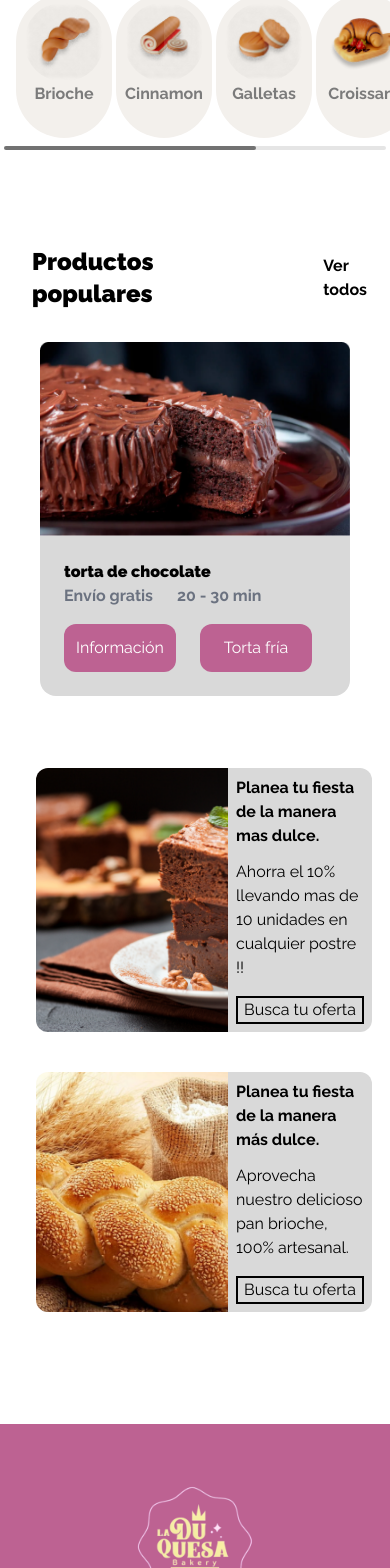
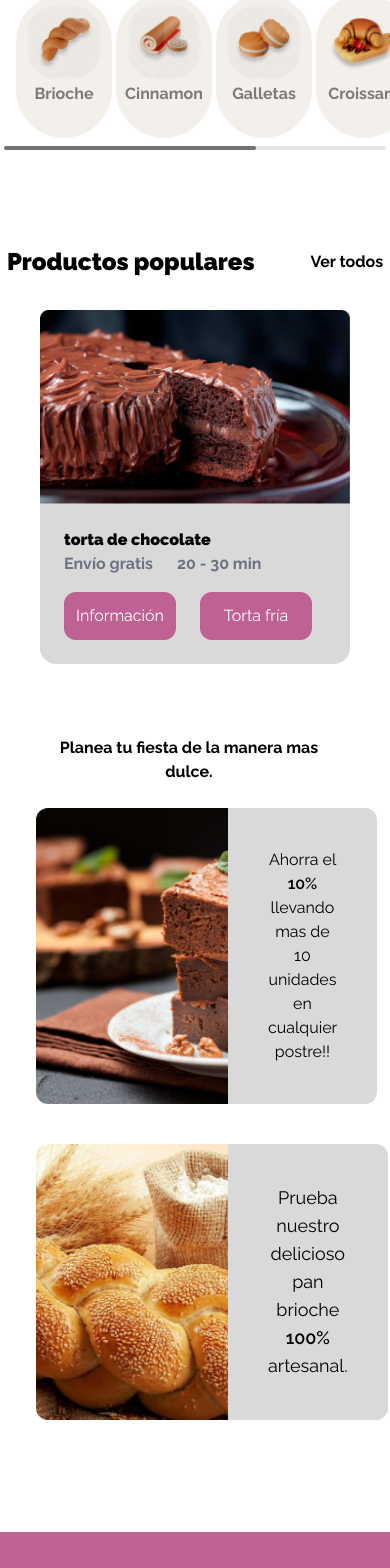
Before and after one commit to sebaacc/PrototipoDuquesaPage, a React (Vite) app in the folder Frontend/la-duquesa-ecommerce/: page / in a window 390 px wide. Shown: the part 422-1990 px from the top of the page. Built offline with nearby package versions, Linux system fonts and the light colour scheme.

Commit message:
responsive home y cambio sugeridos por Recomendaciones arriba del footer

```diff
--- a/Frontend/la-duquesa-ecommerce/src/components/Principal.jsx
+++ b/Frontend/la-duquesa-ecommerce/src/components/Principal.jsx
@@ -6,7 +6,7 @@ function Principal () {
   return (
     <main>
       <header>
-        <h1 className="text-4xl font-black pl-9 pr-9 sm:text-center">
+        <h1 className="text-4xl font-black pl-9 pr-9 text-center">
           ¿Qué te gustaría ordenar esta vez?
         </h1>
       </header>
--- a/Frontend/la-duquesa-ecommerce/src/components/Products.jsx
+++ b/Frontend/la-duquesa-ecommerce/src/components/Products.jsx
@@ -1,15 +1,16 @@
 import chocoColate from '../img/choco-chocolate 1.png'
-
 import { Link } from 'react-router-dom'
 import Sugeridos from './Sugeridos'
 
 function Products () {
   return (
     <div className="mb-12 lg:flex flex-col justify-center xl:p-16">
-      <span className="flex ml-8 mt-3 items-center">
+      <span className="flex md:ml-8 mt-3 items-center max-md:justify-center">
         <h3 className="mr-2 font-black text-2xl">Productos populares</h3>
         <Link to={'/tienda'}>
-          <p className="ml-12 font-bold text-[#BD6292 hover:text-[#BD6292]">Ver todos</p>
+          <p className="ml-12 font-bold text-[#BD6292 hover:text-[#BD6292]">
+            Ver todos
+          </p>
         </Link>
       </span>
       <section className="flex ml-10 mt-8 justify-around">
--- a/Frontend/la-duquesa-ecommerce/src/components/ProductsTable.jsx
+++ b/Frontend/la-duquesa-ecommerce/src/components/ProductsTable.jsx
@@ -51,7 +51,7 @@ const ProductsTable = ({ productos }) => {
               </td>
               <td
                 className={`px-6 py-4 ${
-                  producto.stock === 0 ? 'text-red-500' : ''
+                  producto.stock <= 20 ? 'text-red-500 font-bold bg-[#bd629326]' : ''
                 }`}
               >
                 {producto.stock}
--- a/Frontend/la-duquesa-ecommerce/src/components/Sugeridos.jsx
+++ b/Frontend/la-duquesa-ecommerce/src/components/Sugeridos.jsx
@@ -5,9 +5,10 @@ const Sugeridos = () => {
   return (
     <>
       <section className="ml-3 mt-12 p-6">
-        <article className="hidden xl:flex flex-row mb-6">
-          <h4 className="mr-6">Sugeridos</h4>
-          <p className="font-bold text-[#BD6292]">Ver todos</p>
+        <article className="mb-6 max-md:text-center">
+          <h4 className="mr-6 font-bold mb-3">
+            Planea tu fiesta de la manera mas dulce.
+          </h4>
         </article>
         <div className="md:flex lg:flex flex-row justify-around ">
           <article className="flex mb-10 md:mr-6 lg:mr-8">
@@ -17,15 +18,10 @@ const Sugeridos = () => {
               alt="brownie"
             />
             <span className="bg-[#D9D9D9] rounded-r-xl p-2 flex flex-col justify-center items-center">
-              <p className="font-bold mb-3">
-                Planea tu fiesta de la manera mas dulce.
+              <p className="m-8 text-center">
+                Ahorra el <span className="font-semibold">10%</span> llevando
+                mas de 10 unidades en cualquier postre!!
               </p>
-              <p className="mb-4">
-                Ahorra el 10% llevando mas de 10 unidades en cualquier postre !!
-              </p>
-              <button className="border-2 border-black w-32">
-                Busca tu oferta
-              </button>
             </span>
           </article>
           <article className="flex mb-10 lg:min-h-52">
@@ -35,15 +31,10 @@ const Sugeridos = () => {
               alt="bread"
             />
             <span className="bg-[#D9D9D9] rounded-r-xl p-2 flex flex-col justify-center items-center">
-              <p className="font-bold mb-3">
-                Planea tu fiesta de la manera más dulce.
+              <p className="m-8 text-center text-lg">
+                Prueba nuestro delicioso pan brioche{' '}
+                <span className="font-semibold">100%</span> artesanal.
               </p>
-              <p className="mb-4">
-                Aprovecha nuestro delicioso pan brioche, 100% artesanal.
-              </p>
-              <button className="border-2 border-black w-32">
-                Busca tu oferta
-              </button>
             </span>
           </article>
         </div>
--- a/Frontend/la-duquesa-ecommerce/src/data/pastries.js
+++ b/Frontend/la-duquesa-ecommerce/src/data/pastries.js
@@ -59,7 +59,7 @@ const pastries = [
     subtipo: 'Mantequilla',
     image: galletaMani,
     price: 8000, // COP
-    stock: 100,
+    stock: 5,
     sold: 150,
     code: 'GM003',
     addedToCart: 70 // Veces añadido al carrito
@@ -324,7 +324,7 @@ const pastries = [
     subtipo: 'Pan',
     image: baguette,
     price: 8000, // COP
-    stock: 100,
+    stock: 20,
     sold: 140,
     code: 'BG023',
     addedToCart: 60 // Veces añadido al carrito
--- a/Frontend/la-duquesa-ecommerce/src/routes/Tienda.jsx
+++ b/Frontend/la-duquesa-ecommerce/src/routes/Tienda.jsx
@@ -6,6 +6,7 @@ import { CiShoppingCart } from 'react-icons/ci'
 import { IoMdClose } from 'react-icons/io' // Import the close icon
 import LazyLoad from 'react-lazyload'
 import pastries from '../data/pastries'
+import ScrollToTop from '../utils/ScrollToTop' // Cuando se carga la tienda te dirige al inicio de la misma incorporando este componente.
 
 const FilterButton = lazy(() => import('../components/FilterButton'))
 const PastryModal = lazy(() => import('../components/PastryModal'))
@@ -76,6 +77,7 @@ const Tienda = () => {
   return (
     <section className="min-h-screen">
       <Navbar />
+      <ScrollToTop />
       <div className="px-4 container max-w-6xl mx-auto py-4">
         <div className="flex flex-col md:flex-row items-start md:items-center justify-between mb-8">
           <div className="grid gap-4">
```
